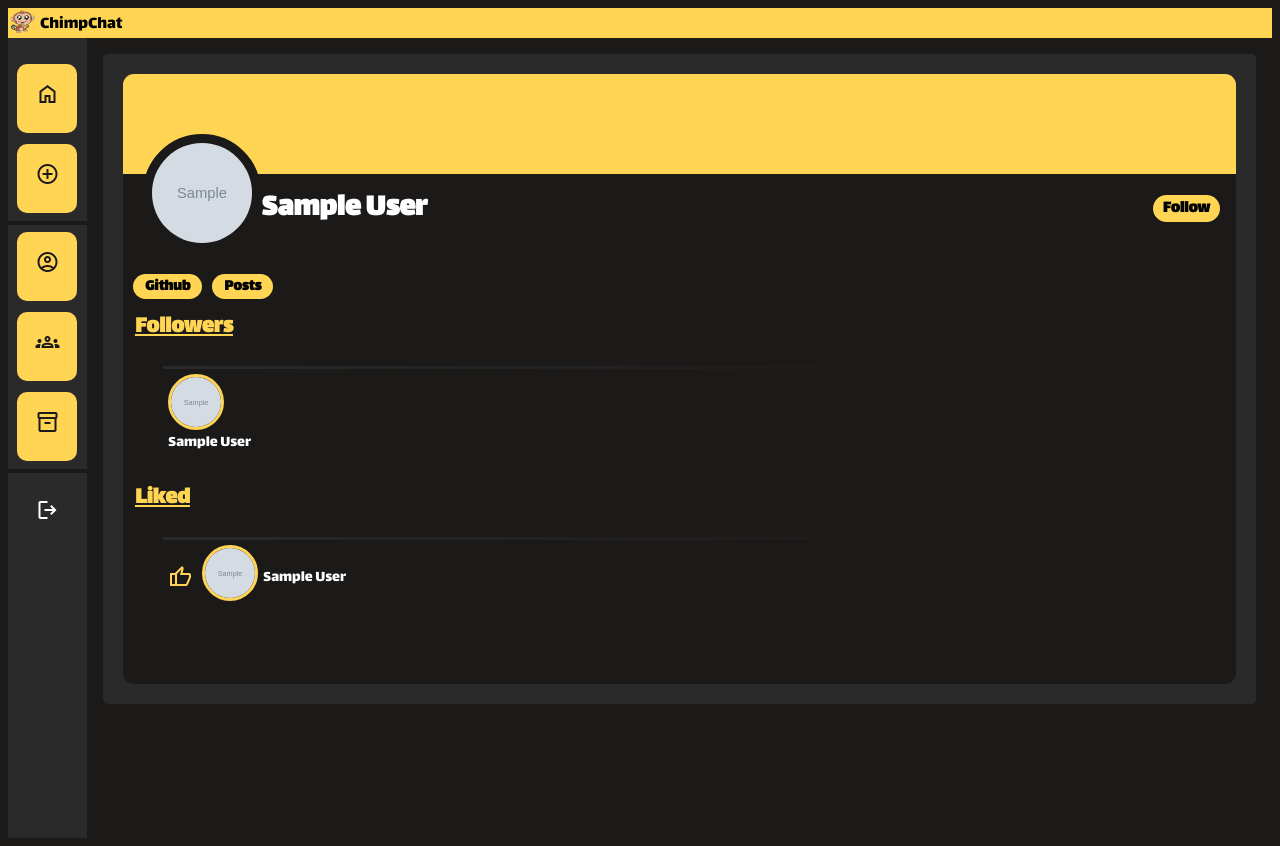
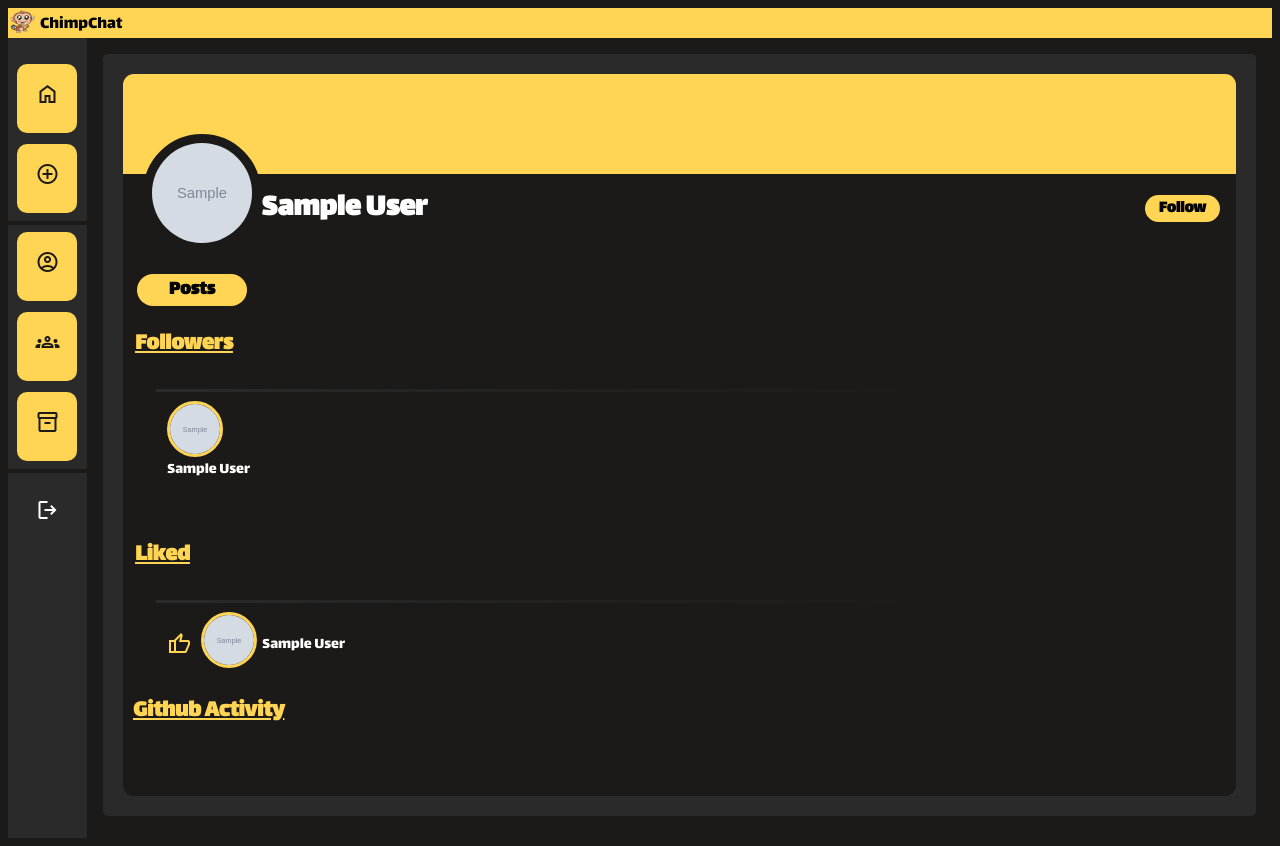
Before and after one commit to uofa-cmput404/404f23project-404-coding-monkeys, a Django app: template templates/authorprofile.html in a window 1280 px wide. Run offline with Django 3.2, Linux system fonts and the light colour scheme; the template is opened without the code that fills it: most values are stand-ins (such as "Sample title", 1, 10 or a date in 2020); grey boxes marked "Sample" are stand-in pictures.

Commit message:
made adjustments to authorprofile and fixed discrepencies between Firefox and chrome browser

```diff
--- a/templates/authorprofile.html
+++ b/templates/authorprofile.html
@@ -57,8 +57,8 @@
 
       {% if user.uuid == author.uuid %} <!-- only allow users to update their own profiles; current user username must match that of author-->
         <form action="{% url 'author_edit' uuid=author.uuid %}">
-          <div style="margin-top:121px; position:absolute; right:60px;">
-            <button class="post_button" type="submit" style=" padding:0; font-size:16px; padding-right: 12px; padding-left: 12px;">Edit Profile</button>
+          <div style="margin-top:121px; position:absolute; right:80px;">
+            <button class="post_button" type="submit" style=" padding:0; font-size:16px; padding-right: 15px; padding-left: 15px;">Edit Profile</button>
           </div>
 
         </form>
@@ -67,13 +67,13 @@
           <p style="margin-top:121px; position:absolute; right:60px;">Following</p>
           <form action="{% url 'author_unfollow' uuid=author.uuid rq_uuid=user.uuid %}">
             <div style="margin-top:121px; position:absolute; right:60px;">
-              <button class="post_button" type="submit" style=" margin-left:1em; padding:0; font-size:17px; padding-right: 10px; padding-left: 10px;">Unfollow</button>
+              <button class="post_button" type="submit" style=" margin-left:1em; padding:0; font-size:17px; padding-right: 15px; padding-left: 15px;">Unfollow</button>
             </div>
         {% elif pending_request == True %} <!--there is a pending friend request; hide follow button, show "requested"-->
             <p style="margin-top:121px; position:absolute; right:60px;">Requested</p>
         {% else %} <!--not following this user and have not sent request yet; show follow button-->
         <div style="margin-top:121px; position:absolute; right:60px;">
-            <button id="followButton" data-requester-id="{{ user.uuid }}" data-recipient-id="{{ author.uuid }}" class="post_button" style=" margin-left:1em; padding:0; font-size:17px; padding-right: 10px; padding-left: 10px;">Follow</button>
+            <button id="followButton" data-requester-id="{{ user.uuid }}" data-recipient-id="{{ author.uuid }}" class="post_button" style=" margin-left:1em; padding:0; font-size:17px; padding-right: 14px; padding-left: 14px;">Follow</button>
         </div>
         {% endif %}
       {% endif %}
@@ -85,25 +85,20 @@
 
   </div><!--yellow to dark grey background div-->
 
-  <div style="background-color:#1C1A19; min-height:410px; border-bottom-left-radius:11px; border-bottom-right-radius:11px;">
+  <div style="background-color:#1C1A19; min-height:410px; border-bottom-left-radius:11px; border-bottom-right-radius:11px; padding-bottom:25px;">
 
-    <div class="row-flex" style="margin-bottom:10px;">
-      <form>
-        <button class="post_button" type="submit" style=" padding:0; font-size:16px; padding-right: 12px; padding-left: 12px; margin-left:10px;">Github</button>
-      </form>
 
-      <form>
-        <button class="post_button" type="submit" style=" padding:0; font-size:16px; padding-right: 12px; padding-left: 12px; margin-left:10px;">Posts</button>
-      </form>
-    </div>
+    <form>
+      <button class="post_button" type="submit" style=" padding:0; font-size:20px; margin-left:14px; width:110px;">Posts</button>
+    </form>
 
-    <h2 style="margin-top:0; margin-left:12px;"><u>Followers</u></h2>
-    <ul style="list-style-type: none; ">
+    <h2 style="margin-top:0; margin-left:12px; margin-top:20px; margin-bottom:15px;"><u>Followers</u></h2>
+    <ul style="list-style-type: none; padding:10px;"><!--Set padding to something to remove discrepencies between Firefox and Chrome, as Firefox as a default and chrome doesnt-->
       {% for follower in followers %}
 
-        <div class="list_profiles_gradience"></div>
+        <div class="list_profiles_gradience" style="margin-bottom:4px; margin-left:23px;"></div>
 
-        <div class="userProfile_followers" style="display: flex; flex-direction: column; padding:5px;">
+        <div class="userProfile_followers" style="display: flex; flex-direction: column; padding:5px; margin-left:29px;">
 
           <img src="{{ follower.profileImage }}" class="user_icon" style="width: 50px; height: 50px; border-color:#FFD553;">
           <li style="word-break:break-all;">{{ follower.displayName }}</li>
@@ -112,12 +107,16 @@
 
       {% endfor %}
     </ul>
-    <h2 style="margin-left:12px;"><u>Liked</u></h2>
-    <ul style="list-style-type: none; ">
+
+    <div style="margin-bottom:40px;"></div>
+
+    <h2 style="margin-left:12px; margin-bottom:15px;"><u>Liked</u></h2>
+    <ul style="list-style-type: none; padding:10px;"><!--Set padding to something to remove discrepencies between Firefox and Chrome, as Firefox as a default and chrome doesnt-->
       {% for liked in liked %}
-        <div class="list_profiles_gradience"></div>
 
-        <div class="row-flex" style="padding:5px;">
+        <div class="list_profiles_gradience" style="margin-left:23px; margin-bottom:4px;"></div>
+
+        <div class="row-flex" style="padding:5px; margin-left:29px;">
           <span class="material-symbols-outlined" style="margin-top: 20px; margin-right: 5px;">
             thumb_up
             </span>
@@ -130,7 +129,12 @@
           <p style="margin-top: 20px;">{{ liked.contentAuthor.displayName }}</p>
         </div>
       {% endfor %}
+
+
+    <h2 style="margin-top:0; margin-top:20px; margin-bottom:15px;"><u>Github Activity</u></h2>
+
   </div>
+
 
 
 </div><!--light grey box div-->
```
